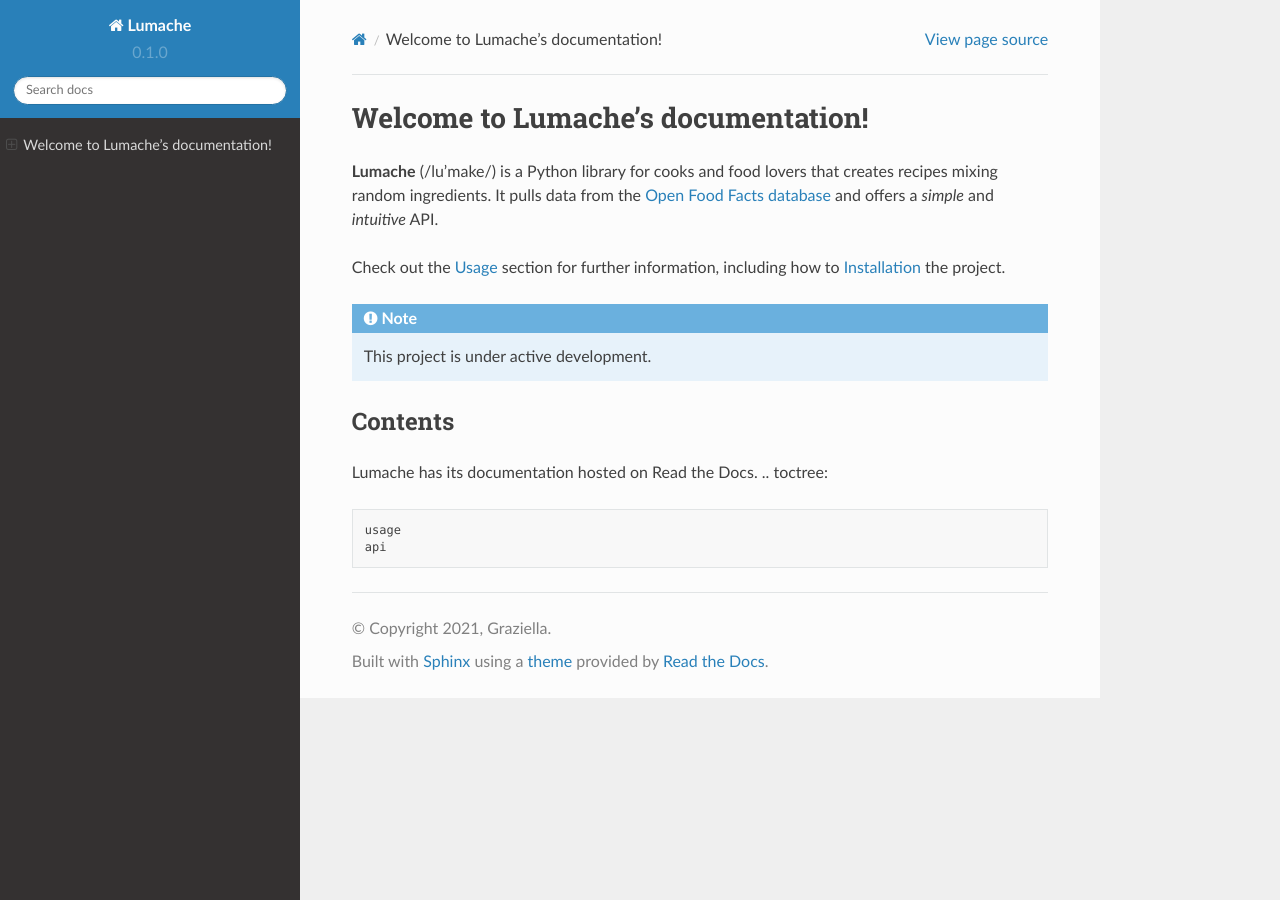
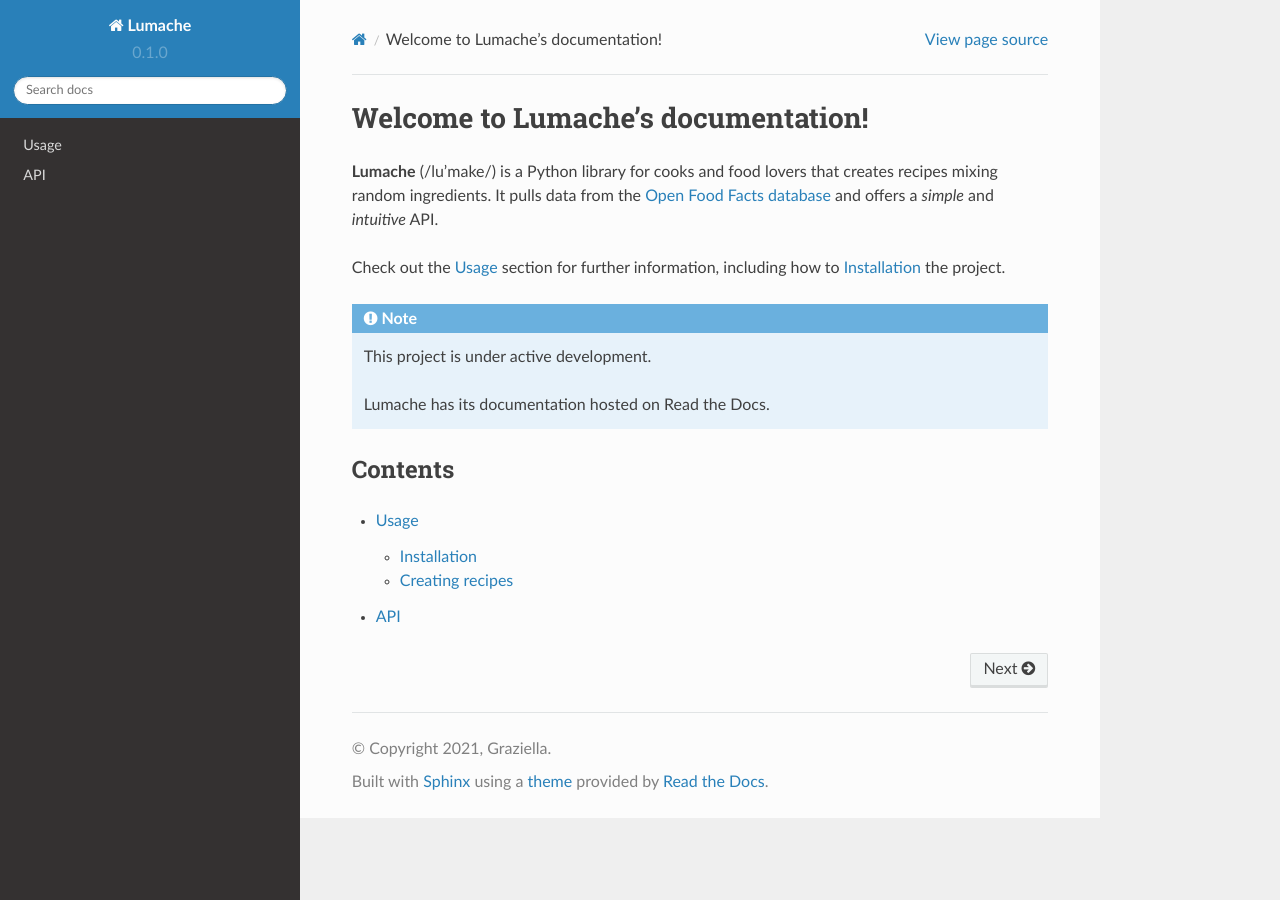
Before and after one commit to rama225/rtd-project, a Sphinx documentation site: the page built from docs/source/index.rst, in a window 1280 px wide. Built offline with Sphinx 7.4.7 and the Read the Docs theme 2.0.0, drawn with Linux system fonts in a browser that asks for light colours.

Commit message:
Update index.rst

```diff
--- a/docs/source/index.rst
+++ b/docs/source/index.rst
@@ -13,9 +13,11 @@ how to :ref:`installation` the project.
 
    This project is under active development.
 
+   Lumache has its documentation hosted on Read the Docs.
+
 Contents
 --------
-Lumache has its documentation hosted on Read the Docs.
+
 .. toctree::
 
    usage
```
